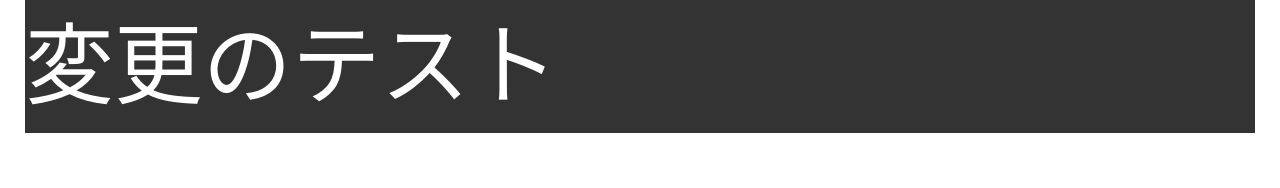
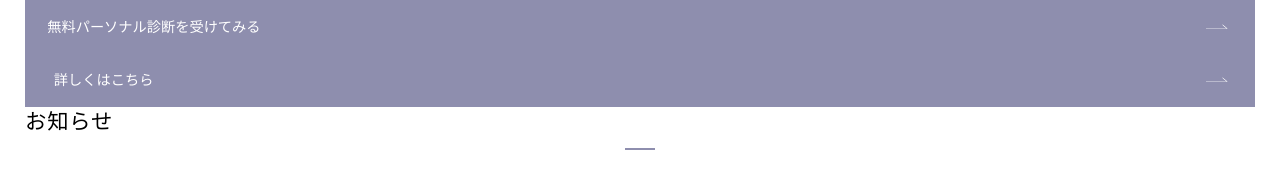
Before and after one commit to s-degu/tou, a website: page index.html in a window 1280 px wide. Drawn offline with nearby package versions, Linux system fonts and the light colour scheme.

Commit message:
共通パーツ追加 リンクボタン セクションタイトル

```diff
--- a/index.html
+++ b/index.html
@@ -5,7 +5,7 @@
   <meta name="viewport" content="width=device-width,initial-scale=1.0" />
   <meta name="format-detection" content="telephone=no" />
   <!-- meta情報 -->
-  <title>CodeUps</title>
+  <title>TOU</title>
   <meta name="description" content="" />
   <meta name="keywords" content="" />
   <!-- ogp -->
@@ -25,7 +25,11 @@
 </head>
 <body>
   <div class="l-inner">
-  <p class="test">変更のテスト</p>
+    <a href="#" class="c-button">無料パーソナル診断を受けてみる</a>
+    <a href="#" class="c-button--more">詳しくはこちら</a>
+    <div class="test2">
+      <h2 class="c-section-titile">お知らせ</h2>
+    </div>
 </div>
 </body>
 </html>
--- a/src/sass/global/_setting.scss
+++ b/src/sass/global/_setting.scss
@@ -17,7 +17,7 @@ $padding-sp: 20px;
 // フォント設定
 ////////////////////
 
-$base-font-family: "游ゴシック体", YuGothic, "游ゴシック Medium", "Yu Gothic Medium", "游ゴシック", "Yu Gothic", sans-serif;
+$base-font-family: "游ゴシック体", YuGothic, "游ゴシック", "Yu Gothic", "メイリオ", "Hiragino Kaku Gothic ProN", "Hiragino Sans", sans-serif;
 $second-font-family: "";
 // ※検証ツールでしっかり反映されているか確認する
 
--- /dev/null
+++ b/src/sass/object/component/_c-button.scss
@@ -0,0 +1,33 @@
+@use 'global' as *;
+
+.c-button {
+  background-color: $purple;
+  color: #fff;
+  display: inline-block;
+  line-height: 1;
+  padding: rem(22) 0;
+  padding-left: rem(25);
+  padding-right: rem(25);
+  position: relative;
+  width: 100%;
+  &::after {
+    background-image: url(../../../images/common/button-arrow.svg);
+    background-position: center ;
+    background-repeat: no-repeat;
+    background-size: contain;
+    content: "";
+    display: inline-block;
+    height: rem(6);
+    position: absolute;
+    right: 25px;
+    top: 50%;
+    transform: translateY(-50%);
+    width: rem(30);;
+  }
+}
+
+.c-button--more,
+.c-button--news-list {
+  @extend .c-button;
+  padding-left: rem(32.46);
+}
--- /dev/null
+++ b/src/sass/object/component/_c-section-titile.scss
@@ -0,0 +1,20 @@
+@use 'global' as *;
+
+.c-section-titile {
+  font-size: rem(24);
+  font-weight: 400;
+  letter-spacing: 0.04em;
+  line-height: calc(34/24);
+  padding-bottom: 13px;
+  position: relative;
+  &::after {
+    background-color: $purple;
+    bottom: 0;
+    content: "";
+    height: 2px;
+    left: 50%;
+    position: absolute;
+    transform: translateX(-50%);
+    width: 30px;
+  }
+}
```
Also changed, not shown: css/styles.css, images/common/button-arrow.svg (added), src/images/common/button-arrow.svg (added), 1 other file.
